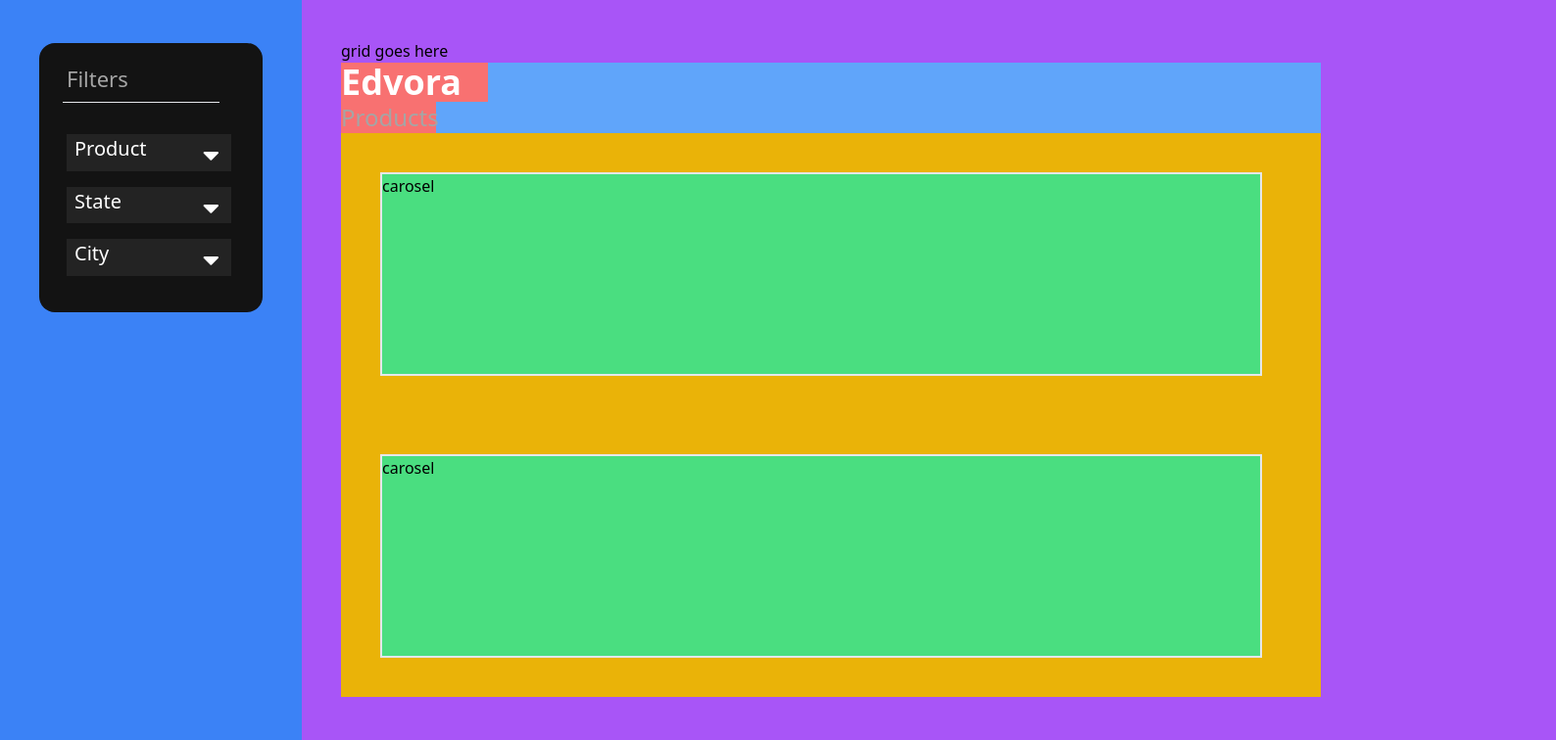
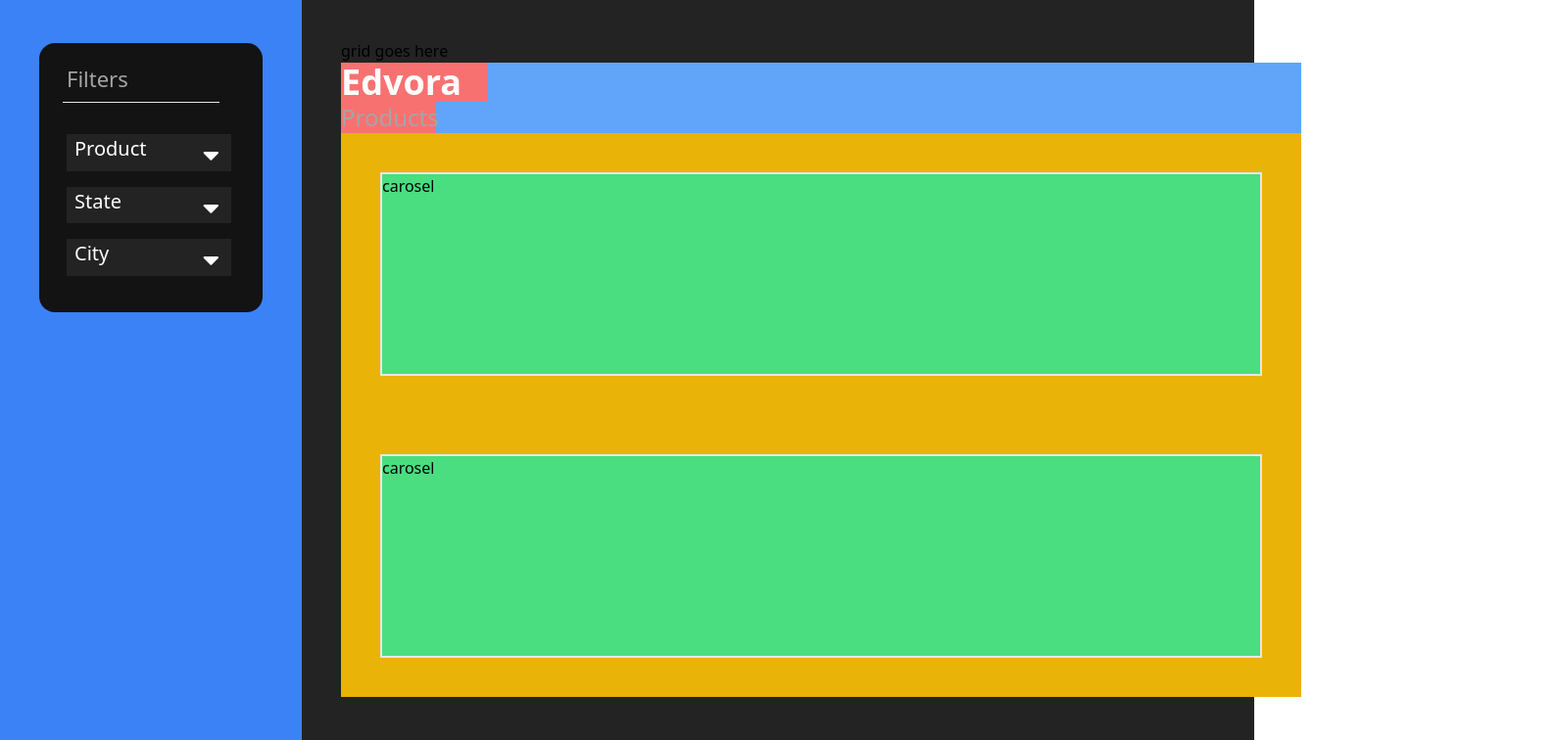
Before and after one commit to ElRemolino/Edvora-Frontend, a Next.js app: page / in a window 1280 px wide. Shown: the top 756 px of the page at 98% size, 1588 px wide, since content can reach past the window. Built offline with nearby package versions, Linux system fonts and the light colour scheme; no server answers.

Commit message:
desktop design finished

```diff
--- a/pages/index.js
+++ b/pages/index.js
@@ -35,7 +35,7 @@ export default function Home() {
       </div>
 
       {/* Main Content Containers */}
-      <div className=" bg-purple-500 p-10 sm:min-w-[70]% md:min-w-[100%] ">
+      <div className="  p-10 sm:min-w-[70]% md:max-w-[100%]">
         grid goes here
         <div className=" bg-blue-400 md:max-w-[900px] lg:max-w-[1000px] ">
           <h1 className=" bg-red-400 text-white font-bold text-4xl max-h-12 w-[150px] ">Edvora</h1>
```
